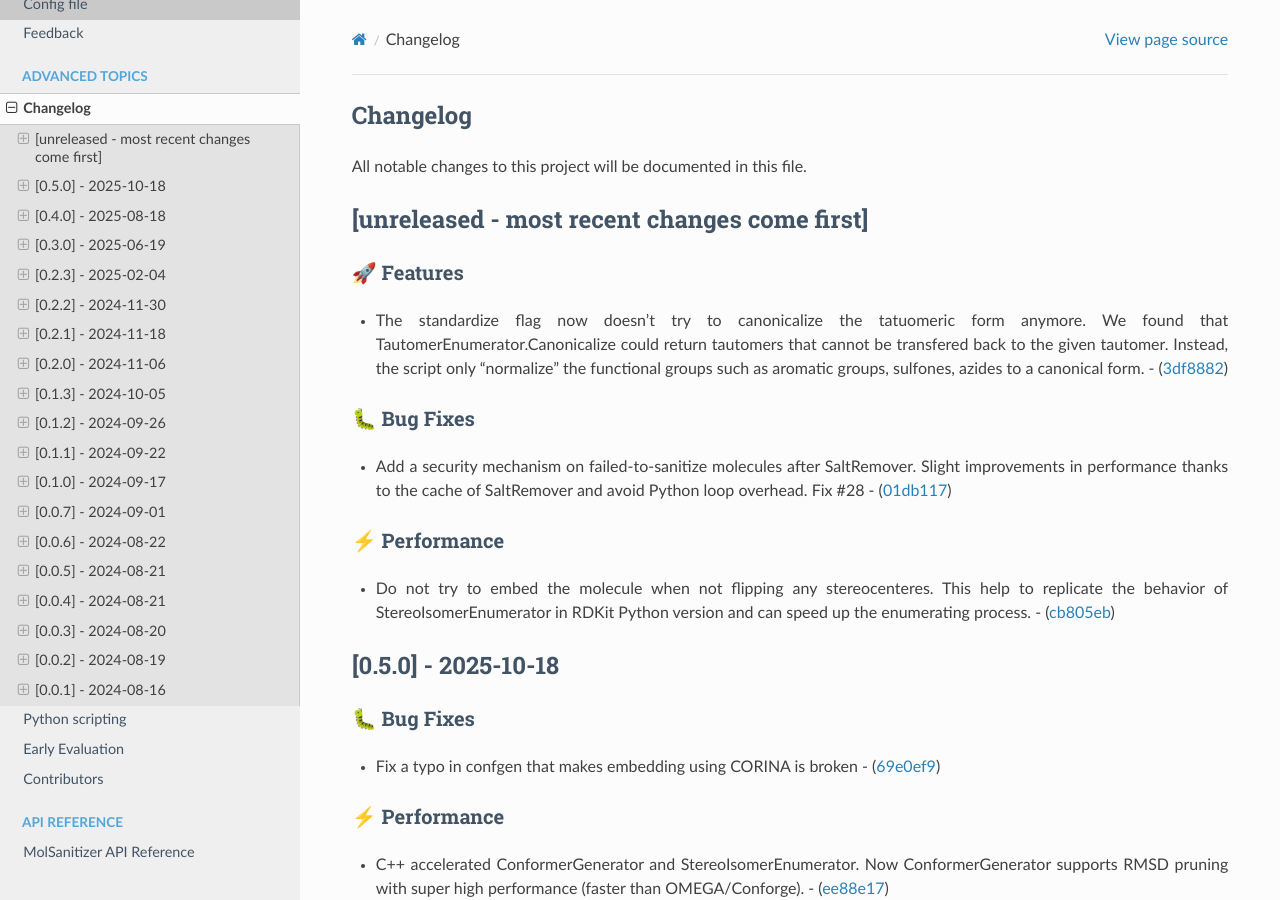
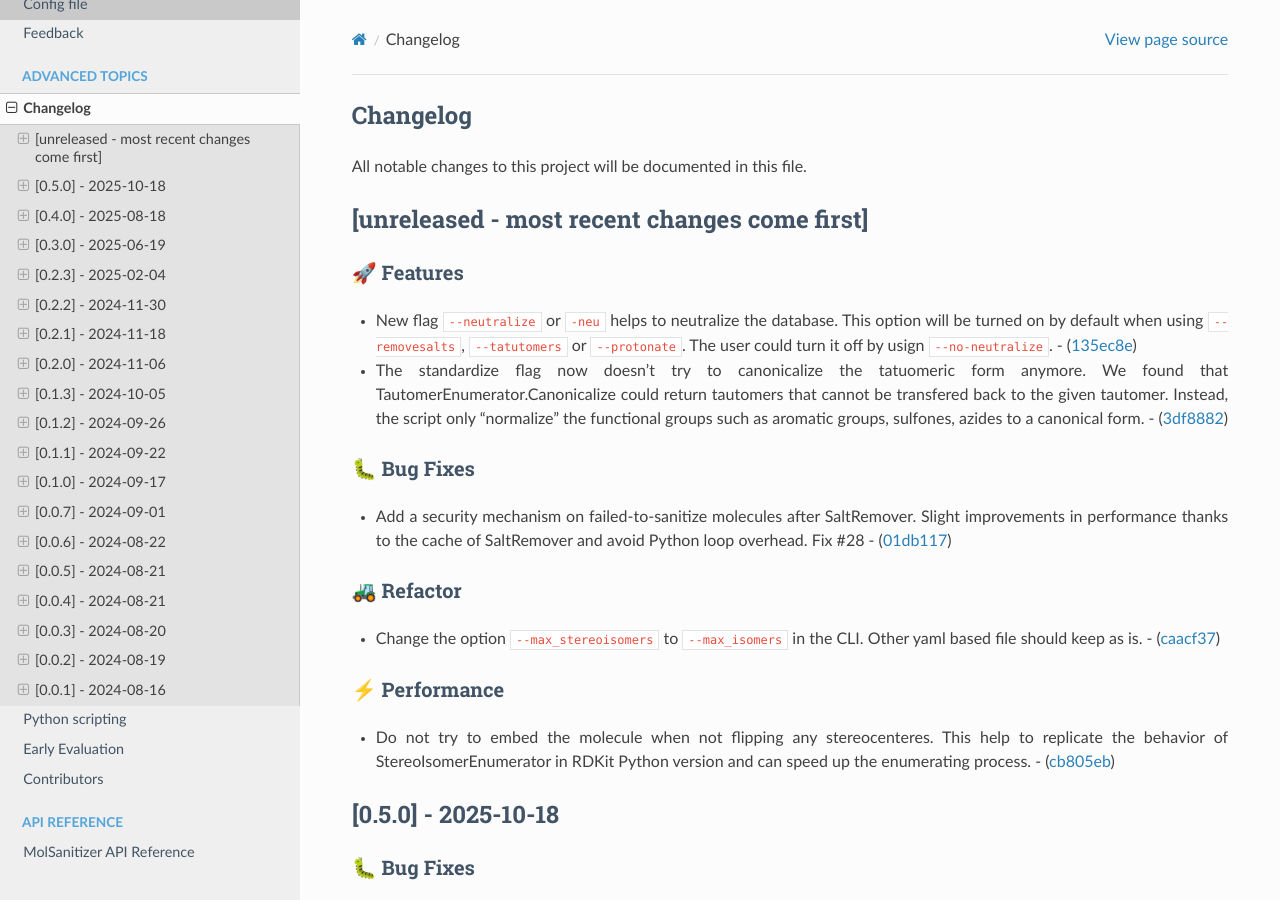
Before and after one commit to Carlssonlab/MolSanitizer, a Sphinx documentation site: the page built from docs/source/changes.rst, in a window 1280 px wide and 900 px high. Built offline with Sphinx 7.4.7 and the Read the Docs theme 3.1.0, drawn with Linux system fonts in a browser that asks for light colours.

Commit message:
Update changelog for tag Implement-#30

```diff
--- a/docs/source/changes.rst
+++ b/docs/source/changes.rst
@@ -9,6 +9,11 @@ All notable changes to this project will be documented in this file.
 🚀 Features
 ~~~~~~~~~~~
 
+-  New flag ``--neutralize`` or ``-neu`` helps to neutralize the
+   database. This option will be turned on by default when using
+   ``--removesalts``, ``--tatutomers`` or ``--protonate``. The user
+   could turn it off by usign ``--no-neutralize``. -
+   (`135ec8e <https://github.com/phonglam3103/MolSanitizer/commit/135ec8e6cab8f9198ba7e249d00b846aeb604265>`__)
 -  The standardize flag now doesn’t try to canonicalize the tatuomeric
    form anymore. We found that TautomerEnumerator.Canonicalize could
    return tautomers that cannot be transfered back to the given
@@ -23,6 +28,13 @@ All notable changes to this project will be documented in this file.
    SaltRemover. Slight improvements in performance thanks to the cache
    of SaltRemover and avoid Python loop overhead. Fix #28 -
    (`01db117 <https://github.com/phonglam3103/MolSanitizer/commit/01db117dc823c4a5896db0748fae87e350d8e35d>`__)
+
+🚜 Refactor
+~~~~~~~~~~~
+
+-  Change the option ``--max_stereoisomers`` to ``--max_isomers`` in the
+   CLI. Other yaml based file should keep as is. -
+   (`caacf37 <https://github.com/phonglam3103/MolSanitizer/commit/caacf3780b205511f16bff8a1d6d4876bdbebba4>`__)
 
 ⚡ Performance
 ~~~~~~~~~~~~~~
@@ -139,6 +151,8 @@ All notable changes to this project will be documented in this file.
 -  Updated p-EWG phenol rule, remove redundant duplicated rules. -
    (`dde92a8 <https://github.com/phonglam3103/MolSanitizer/commit/dde92a8b57dd3fda15e0093902f70e7d99a26ce7>`__)
 
+.. _refactor-1:
+
 🚜 Refactor
 ~~~~~~~~~~~
 
```
Also changed, not shown: other parts of docs/source/changes.rst (+7 -7 lines), CHANGELOG.md (+5 -0 lines).
